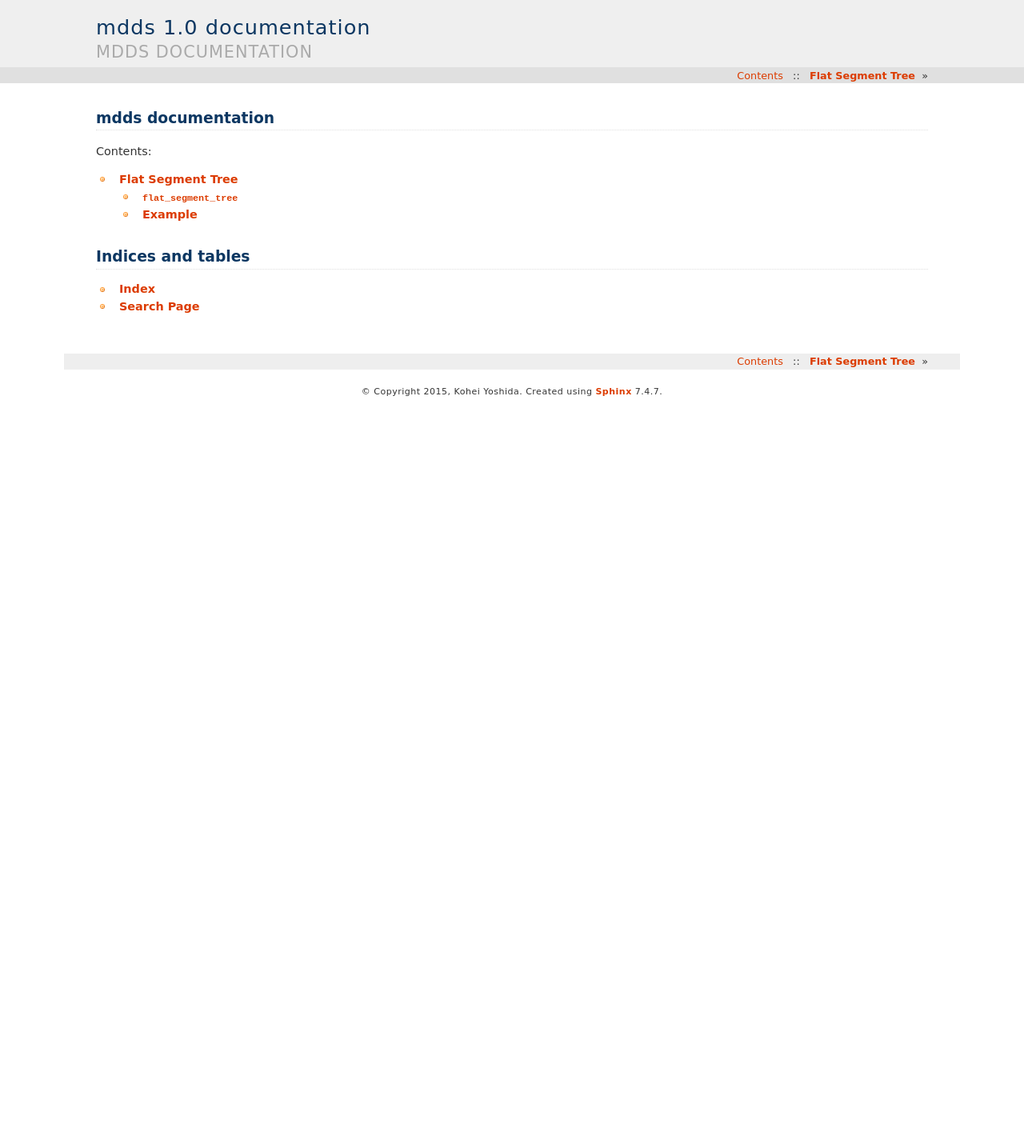
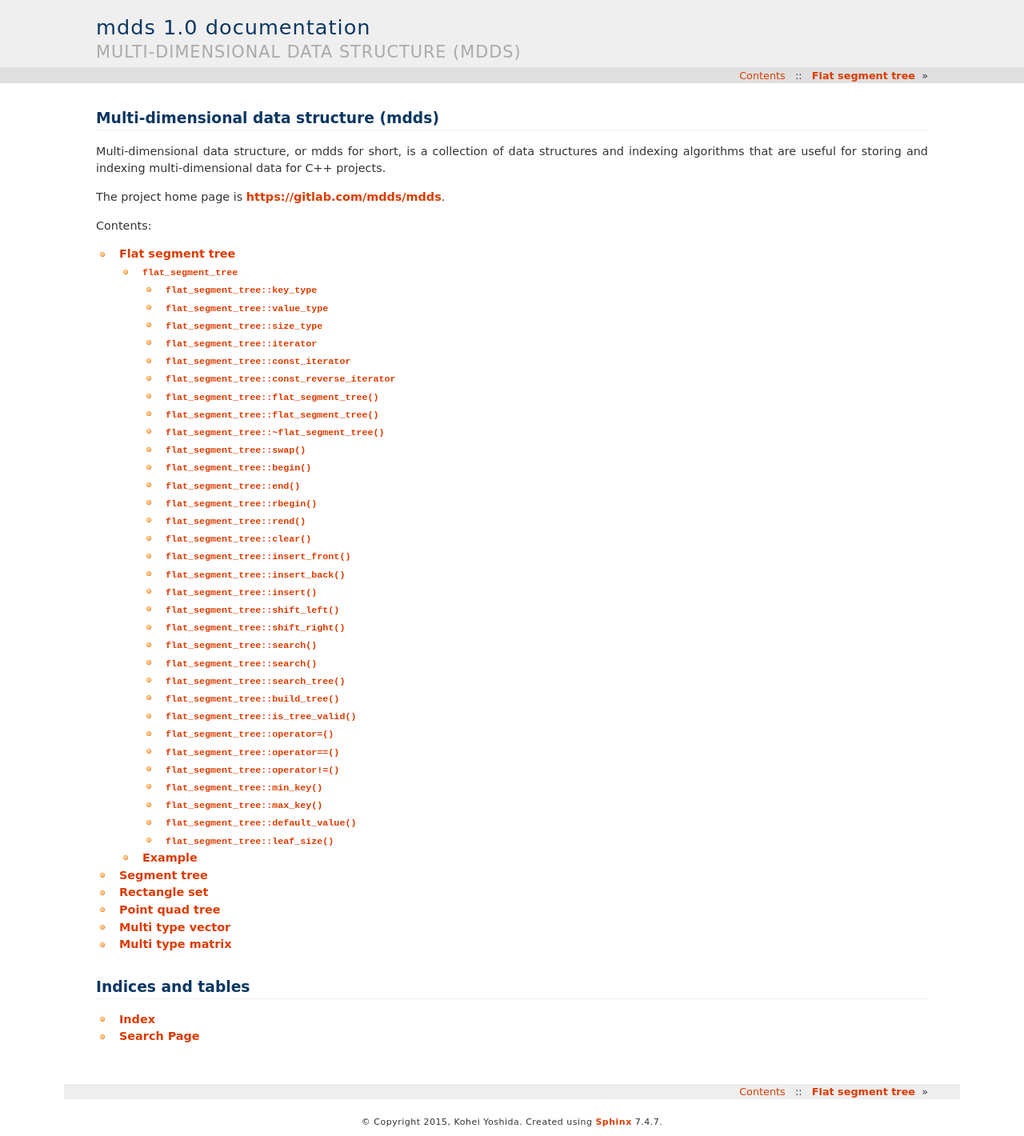
Before and after one commit to kohei-us/mdds, a Sphinx documentation site: the page built from doc/index.rst, in a window 1280 px wide. Shown: the whole page at 80% size. Built offline with Sphinx 7.4.7, drawn with Linux system fonts in a browser that asks for light colours; before the commit the page ends 900 px from its top, so only the background shows below that.

Commit message:
Add skeleton pages for each data structure & a little more.

```diff
--- a/doc/flat_segment_tree.rst
+++ b/doc/flat_segment_tree.rst
@@ -1,6 +1,6 @@
 .. highlight:: cpp
 
-Flat Segment Tree
+Flat segment tree
 =================
 
 .. cpp:namespace:: mdds
--- a/doc/index.rst
+++ b/doc/index.rst
@@ -3,15 +3,26 @@
    You can adapt this file completely to your liking, but it should at least
    contain the root `toctree` directive.
 
-mdds documentation
-==================
+Multi-dimensional data structure (mdds)
+=======================================
+
+Multi-dimensional data structure, or mdds for short, is a collection of data
+structures and indexing algorithms that are useful for storing and indexing
+multi-dimensional data for C++ projects.
+
+The project home page is https://gitlab.com/mdds/mdds.
 
 Contents:
 
 .. toctree::
-   :maxdepth: 2
+   :maxdepth: 3
 
    flat_segment_tree.rst
+   segment_tree.rst
+   rectangle_set.rst
+   point_quad_tree.rst
+   multi_type_vector.rst
+   multi_type_matrix.rst
 
 
 Indices and tables
--- /dev/null
+++ b/doc/multi_type_matrix.rst
@@ -0,0 +1,4 @@
+.. highlight:: cpp
+
+Multi type matrix
+=================
--- /dev/null
+++ b/doc/multi_type_vector.rst
@@ -0,0 +1,4 @@
+.. highlight:: cpp
+
+Multi type vector
+=================
--- /dev/null
+++ b/doc/point_quad_tree.rst
@@ -0,0 +1,4 @@
+.. highlight:: cpp
+
+Point quad tree
+===============
--- /dev/null
+++ b/doc/rectangle_set.rst
@@ -0,0 +1,4 @@
+.. highlight:: cpp
+
+Rectangle set
+=============
--- /dev/null
+++ b/doc/segment_tree.rst
@@ -0,0 +1,4 @@
+.. highlight:: cpp
+
+Segment tree
+============
```
